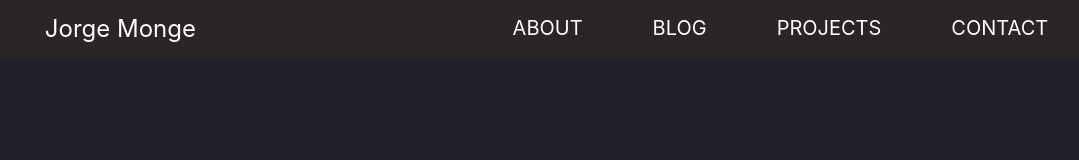
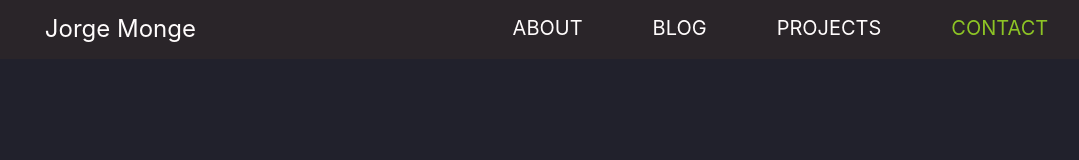
Before and after one commit to Monge1h/monge1h.com, a Next.js app in the folder webpage/: page /contact in a window 1280 px wide. Shown: the top 160 px of the page, without its empty margins (76-1155 px from the left). Built offline with nearby package versions, Linux system fonts and the light colour scheme.

Commit message:
Add navbar active state base on current route

```diff
--- a/webpage/components/navBar.module.css
+++ b/webpage/components/navBar.module.css
@@ -117,6 +117,9 @@
     transform: translate(60%,30%);
 }
 
+#active{
+    color:#8dc425
+}
 
 
 
--- a/webpage/components/navBar.tsx
+++ b/webpage/components/navBar.tsx
@@ -1,9 +1,12 @@
 import {useState} from 'react'
 import Link from 'next/link'
+import { useRouter } from 'next/router'
 import styles from './navBar.module.css'
 
 export default function NavBar(){
     const [sideBar, setSideBar] = useState(false)
+
+    const path = useRouter()
 
     const toggleMenu = () => setSideBar(!sideBar)
 	return (
@@ -11,10 +14,10 @@ export default function NavBar(){
           <Link href="/"><a><h1 className={styles.h1}>Jorge Monge</h1></a></Link>
             <section id={styles.menu_bar}>
                 <ul className={`${styles.nav} ${sideBar? styles.change : ""}`}>
-                    <li><Link href="/"><a >ABOUT</a></Link></li>
-                    <li><Link href="/blog"><a >BLOG</a></Link></li>
-                    <li><a href="#">PROJECTS</a></li>
-                    <li><Link href="/contact"><a >CONTACT</a></Link></li>
+                    <li><Link href="/"><a id={path.route == "/" ?styles.active:""}>ABOUT</a></Link></li>
+                    <li><Link href="/blog"><a id={path.route.includes("/blog") ?styles.active:""}>BLOG</a></Link></li>
+                    <li><a href="#" id={path.route == "/projects" ?styles.active:""}>PROJECTS</a></li>
+                    <li><Link href="/contact"><a id={path.route == "/contact" ?styles.active:""}>CONTACT</a></Link></li>
                 </ul>
                 <div className={`${styles.menu_bg} ${sideBar ? styles.change_bg :''}`} id={styles.menu_bg_id} ></div>
             </section>
```
